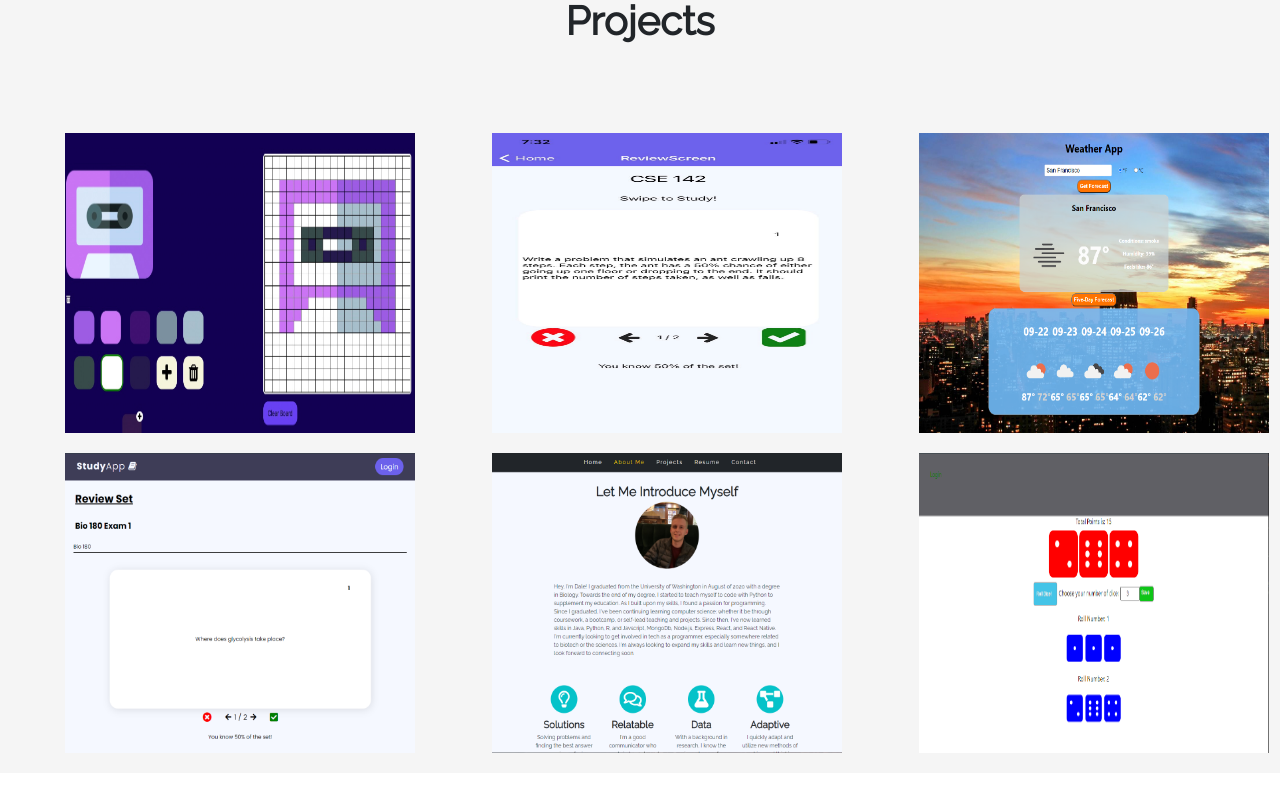
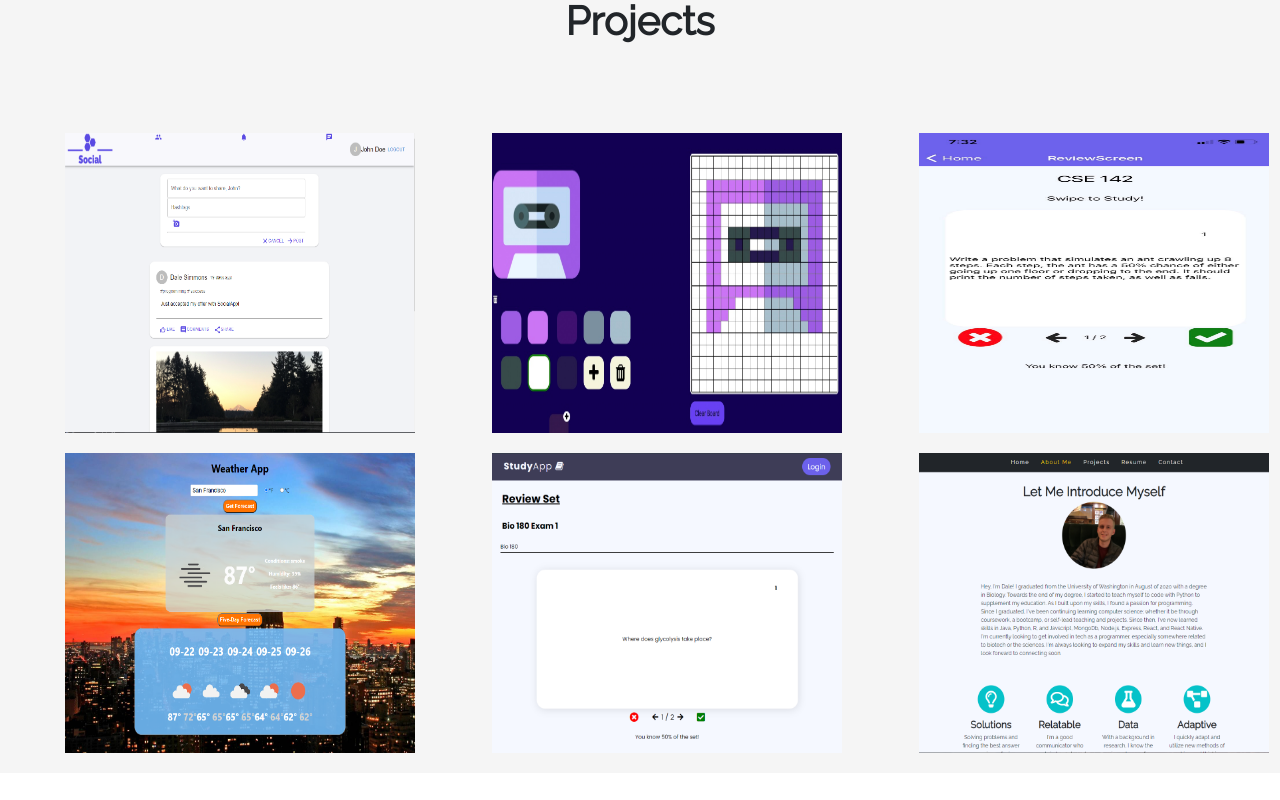
Before and after one commit to Revlisc/portfolio, a React (Create React App) app: page /projects in a window 1280 px wide. Shown: the part 3040-3840 px from the top of the page. Built offline with nearby package versions, Linux system fonts and the light colour scheme; some icons are missing.

Commit message:
updated projects to include social

```diff
--- a/src/Pages/Projects/Projects.js
+++ b/src/Pages/Projects/Projects.js
@@ -1,7 +1,7 @@
 import React from 'react';
 import { Container, Row, Col} from 'react-bootstrap';
 import ProjectEntry from '../../Components/ProjectEntry/ProjectEntry';
-import diceroll from '../../image/diceRoll.PNG';
+import social from '../../image/social.png'
 import glowart from '../../image/step3tutorial.jpg'
 import desktopstudy from '../../image/desktopstudy.png';
 import portfolioimg from '../../image/portfolioimg.png';
@@ -17,6 +17,28 @@ const Projects = () => {
             <Row><h1 className='projects-header'>Projects</h1></Row>
             <Row classname='projectRow '>
 
+                <Col lg={3} md={6} xs={12} className='entryPic '>
+                    <ProjectEntry
+                        name='Social'
+                        date='Autumn 2021'
+                        source='https://github.com/Revlisc/socialApp'
+                        imgsrc={social}
+
+                        text={["In an exercise to hone my knowledge of the MERN stack, I am in the process of developing a full-stack social media app.",
+                            " Since I began learning JavaScript, making a social media app has always been in the back of my mind, and now its a reality!",
+                            " So far, you can either make an account or login with your google account or email with JWT, create, like, comment on, or delete posts if you made them.",
+                            " Future features will include a profile page, friends, a chat portion, and a search by hashtags feature. Stay tuned for updates!"
+                        ]}
+                        tech={[
+                            <i className="fab fa-react"> React</i>, ' | ',
+                            <i className="fab fa-node"> NodeJS</i>, ' | ',
+                            <i className="fab fa-mdb"> MongoDB</i>, ' | ',
+                            <i> Express </i>, ' | ',
+                            <i> mongoose </i>, ' | ',
+
+                        ]}
+                    />
+                </Col>
                 <Col lg={3} md={6} xs={12} className='entryPic '>
                     <ProjectEntry
                         name='Glow Art Vibes'
@@ -56,6 +78,11 @@ const Projects = () => {
                     />
                 </Col>
 
+
+
+
+            </Row>
+            <Row classname='projectRowEnd'>
                 <Col lg={3} md={{span: 6}} xs={12}className='entryPic  '>
                     <ProjectEntry
                         name='Weather App'
@@ -74,10 +101,6 @@ const Projects = () => {
                         ]}
                     />
                 </Col>
-
-
-            </Row>
-            <Row classname='projectRowEnd'>
 
                 <Col lg={3} md={6} xs={12}className='entryPic  '>
                     <ProjectEntry
@@ -110,23 +133,6 @@ const Projects = () => {
                     />
                 </Col>
 
-                <Col lg={3} md={6} xs={12} className='entryPic  '>
-                    <ProjectEntry
-                        name='Dice Roller'
-                        date='Summer 2021'
-                        source='https://github.com/Revlisc/diceRoll'
-                        imgsrc={diceroll}
-                        text={["A game I made with React and Redux to calculate points based off of random dice rolls.", <br/>,
-                            'I used redux to store user info and the scores, as well as tracking the total number of points rolled.'
-                        ]}
-                        tech={[
-                            <i className="fab fa-react"> React</i>, ' | ',
-                            <i className="fab fa-js"> JavaScript</i>, ' | ',
-                            <i className="fab fa-html5"> HTML</i>, ' | ',
-                            <i class="fab fa-css3-alt"> CSS</i>,
-                        ]}
-                    />
-                </Col>
 
             </Row>
         </Container>
```
Also changed, not shown: src/image/social.png (added).
